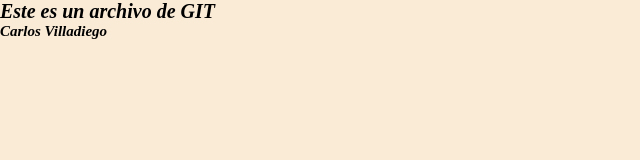
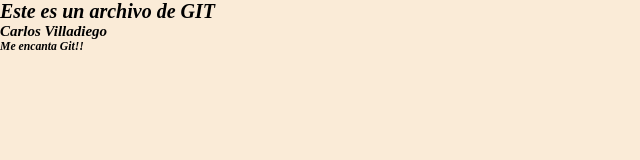
Before and after one commit to Carlos-1193/pruebasGit, a plain HTML site: page index.html in a window 1280 px wide. Shown: the full height of the page, 0-640 px from the left. Drawn offline with Linux system fonts and the light colour scheme.

Commit message:
se agrego un h3 debajo del h2

```diff
--- a/index.html
+++ b/index.html
@@ -10,6 +10,7 @@
 <body>
     <h1>Este es un archivo de GIT</h1>
     <h2>Carlos Villadiego</h2>
+    <h3>Me encanta Git!!</h3>
 
 </body>
 </html>
```
